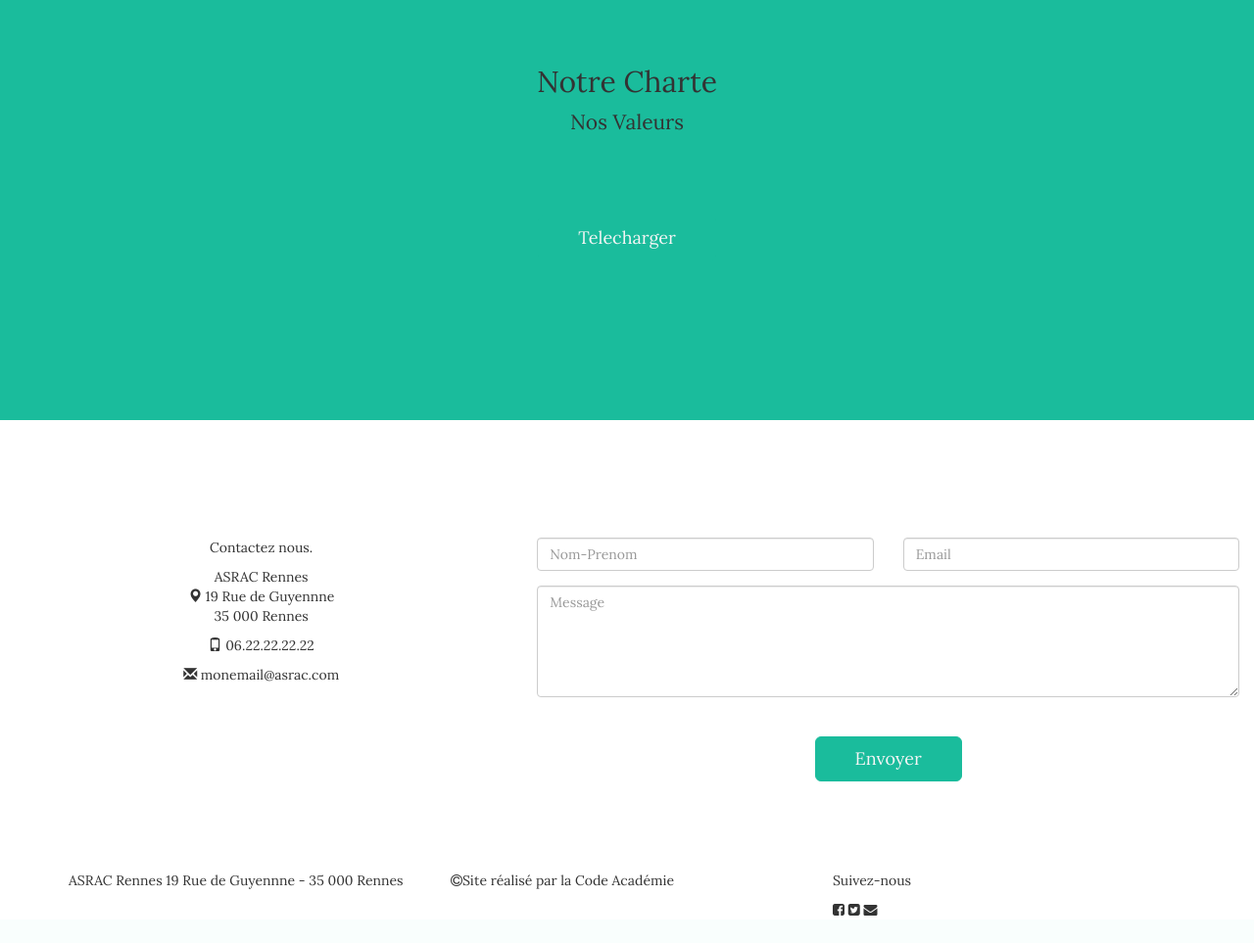
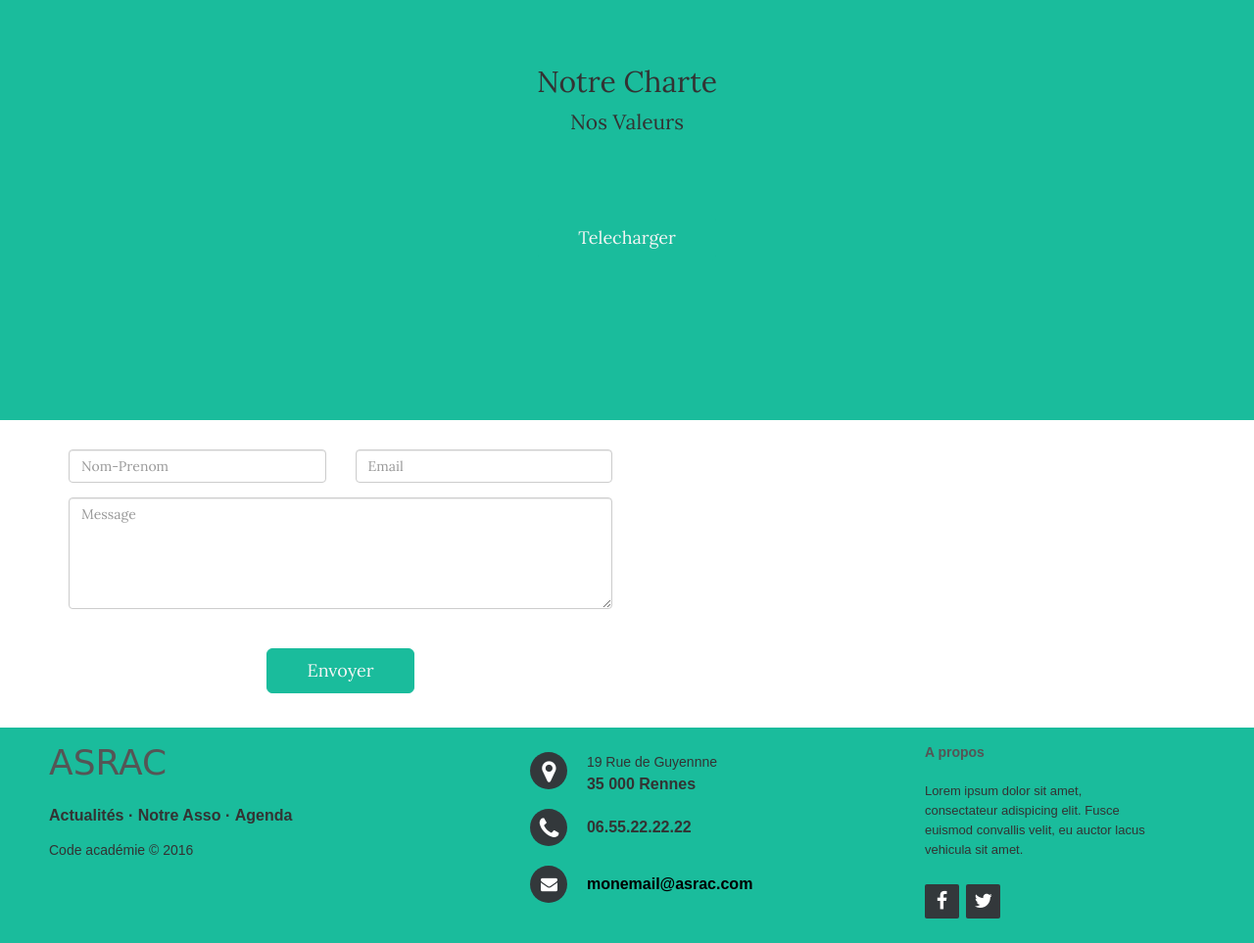
Before and after one commit to ghaffar35/Asrac-, a PHP site: template views/index.html.twig in a window 1280 px wide. Shown: the part 1918-2881 px from the top of the page at 98% size. Before the commit the page ends 2853 px from the top, so only its background shows below. Run offline with PHP 8.4, Linux system fonts and the light colour scheme; the template is opened without the code that fills it, so the values that code supplies are empty; some libraries are stand-ins or nearby versions.

Commit message:
ajout footer

```diff
--- a/views/index.html.twig
+++ b/views/index.html.twig
@@ -214,16 +214,9 @@
 
     <!--Formulaire de contact-->
     <!-- Container (Contact Section) -->
-<div id="contact" class="container bg-grey">
+<div id="contact " class="container bg-grey">
   <div class="row">
-    <div class="col-sm-5 text-center">
-      <p>Contactez nous.</p>
-        <p>ASRAC Rennes</br><span class="glyphicon glyphicon-map-marker"></span>
-      19 Rue de Guyennne </br> 35 000 Rennes</p>
-      <p><span class="glyphicon glyphicon-phone"></span> 06.22.22.22.22</p>
-      <p><span class="glyphicon glyphicon-envelope"></span> monemail@asrac.com</p>
-    </div>
-    <div class="col-sm-7 slideanim">
+    <div class="col-sm-6 slideanim text-center">
       <div class="row">
         <div class="col-sm-6 form-group">
           <input class="form-control" id="name" name="name" placeholder="Nom-Prenom" type="text" required>
--- a/views/layout.html.twig
+++ b/views/layout.html.twig
@@ -54,29 +54,60 @@
 
    <div id="content">{% block content %}{% endblock %}</div>
 
-      <footer>
-      <div class="container">
-        <div class="row">
-          <div class="col-md-4 ">
-        <p>ASRAC Rennes
-           19 Rue de Guyennne - 35 000 Rennes
+   <footer class="footer-distributed">
+
+			<div class="footer-left">
+
+				<h3>ASRAC</h3>
+
+				<p class="footer-links">
+					<a href="#">Actualités</a>
+					·
+					<a href="#">Notre Asso</a>
+					·
+					<a href="#">Agenda</a>
 				</p>
+
+				<p class="footer-company-name">Code académie &copy; 2016</p>
 			</div>
-          <div class="col-md-4">
-              <i class="fa fa-copyright" aria-hidden="true"></i>Site réalisé par la Code Académie
+
+			<div class="footer-center">
+
+				<div>
+					<i class="fa fa-map-marker"></i>
+					<p><span>19 Rue de Guyennne</span> 35 000 Rennes</p>
 				</div>
-          <div class="col-md-4">
-          <p>
-            Suivez-nous
-          </p>
-      <i class="fa fa-facebook-square" aria-hidden="true"></i>
-      <i class="fa fa-twitter-square" aria-hidden="true"></i>
-      <i class="fa fa-envelope" aria-hidden="true"></i>
+
+				<div>
+					<i class="fa fa-phone"></i>
+					<p>06.55.22.22.22</p>
+				</div>
+
+				<div>
+					<i class="fa fa-envelope"></i>
+					<p><a href="mailto:monemail@asrac.com">monemail@asrac.com</a></p>
+				</div>
 
 			</div>
+
+			<div class="footer-right">
+
+				<p class="footer-company-about">
+					<span>A propos</span>
+					Lorem ipsum dolor sit amet, consectateur adispicing elit. Fusce euismod convallis velit, eu auctor lacus vehicula sit amet.
+				</p>
+
+				<div class="footer-icons">
+
+					<a href="#"><i class="fa fa-facebook"></i></a>
+					<a href="#"><i class="fa fa-twitter"></i></a>
+
 				</div>
+
 			</div>
+
 		</footer>
+
 
     </body>
 
--- a/web/css/style.css
+++ b/web/css/style.css
@@ -260,3 +260,170 @@ height: 430px;
     width: 100%;
     padding-top: 90px;
 }
+
+
+/*-------Footer-------------------*/
+.footer-distributed{
+	background-color:  #1ABC9C;
+	box-shadow: 0 1px 1px 0 rgba(0, 0, 0, 0.12);
+	box-sizing: border-box;
+	width: 100%;
+	text-align: left;
+	font: bold 16px sans-serif;
+height: 220px;
+	padding: 15px 50px;
+	margin-top: 0px;
+}
+
+.footer-distributed .footer-left,
+.footer-distributed .footer-center,
+.footer-distributed .footer-right{
+	display: inline-block;
+	vertical-align: top;
+}
+
+/* Footer left */
+
+.footer-distributed .footer-left{
+	width: 40%;
+}
+
+/* The company logo */
+
+.footer-distributed h3{
+	color:   #555;
+	font: normal 36px 'Cookie', cursive;
+	margin: 0;
+}
+
+.footer-distributed h3 span{
+	color:  #5383d3;
+}
+
+/* Footer links */
+
+.footer-distributed .footer-links{
+	margin: 20px 0 12px;
+	padding: 0;
+}
+
+.footer-distributed .footer-links a{
+	display:inline-block;
+	line-height: 1.8;
+	text-decoration: none;
+	color:  inherit;
+}
+
+.footer-distributed .footer-company-name{
+	font-size: 14px;
+	font-weight: normal;
+	margin: 0;
+}
+
+/* Footer Center */
+
+.footer-distributed .footer-center{
+	width: 35%;
+}
+
+.footer-distributed .footer-center i{
+	background-color:  #33383b;
+	color: #ffffff;
+	font-size: 25px;
+	width: 38px;
+	height: 38px;
+	border-radius: 50%;
+	text-align: center;
+	line-height: 42px;
+	margin: 10px 15px;
+	vertical-align: middle;
+}
+
+.footer-distributed .footer-center i.fa-envelope{
+	font-size: 17px;
+	line-height: 38px;
+}
+
+.footer-distributed .footer-center p{
+	display: inline-block;
+	vertical-align: middle;
+	margin:0;
+}
+
+.footer-distributed .footer-center p span{
+	display:block;
+	font-weight: normal;
+	font-size:14px;
+	line-height:2;
+}
+
+.footer-distributed .footer-center p a{
+    color: black;
+	text-decoration: none;;
+}
+
+
+/* Footer Right */
+
+.footer-distributed .footer-right{
+	width: 20%;
+}
+
+.footer-distributed .footer-company-about{
+	line-height: 20px;
+	font-size: 13px;
+	font-weight: normal;
+	margin: 0;
+}
+
+.footer-distributed .footer-company-about span{
+	display: block;
+	color:  #555;
+	font-size: 14px;
+	font-weight: bold;
+	margin-bottom: 20px;
+}
+
+.footer-distributed .footer-icons{
+	margin-top: 25px;
+}
+
+.footer-distributed .footer-icons a{
+	display: inline-block;
+	width: 35px;
+	height: 35px;
+	cursor: pointer;
+	background-color:  #33383b;
+	border-radius: 2px;
+
+	font-size: 20px;
+	color: #ffffff;
+	text-align: center;
+	line-height: 35px;
+
+	margin-right: 3px;
+	margin-bottom: 5px;
+}
+
+/* If you don't want the footer to be responsive, remove these media queries */
+
+@media (max-width: 880px) {
+
+	.footer-distributed{
+		font: bold 14px sans-serif;
+	}
+
+	.footer-distributed .footer-left,
+	.footer-distributed .footer-center,
+	.footer-distributed .footer-right{
+		display: block;
+		width: 100%;
+		margin-bottom: 40px;
+		text-align: center;
+	}
+
+	.footer-distributed .footer-center i{
+		margin-left: 0;
+	}
+
+}
```
Also changed, not shown: views/index.html (deleted, +0 -347 lines), 1 other file. Lines whose indentation alone changed are shown as unchanged.
